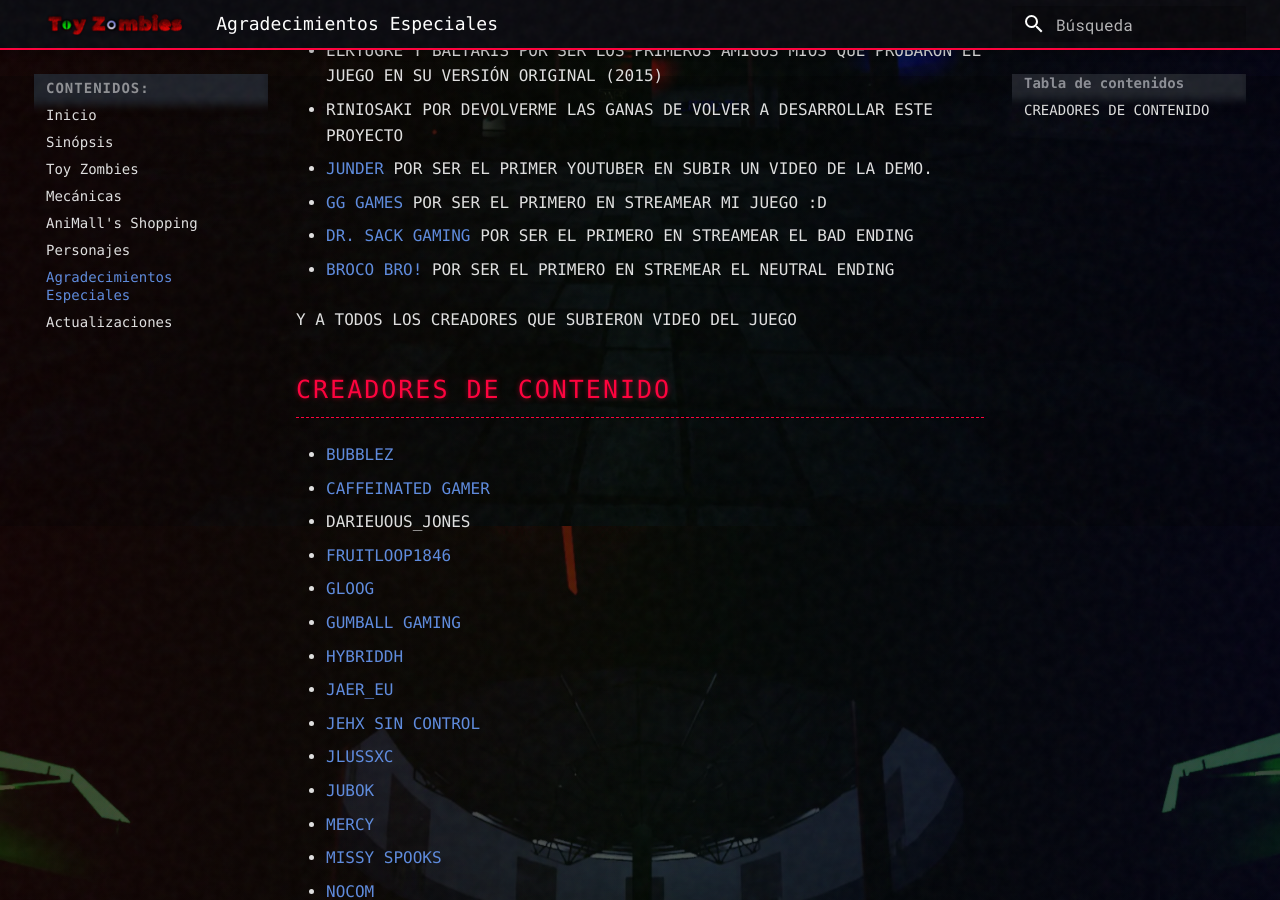
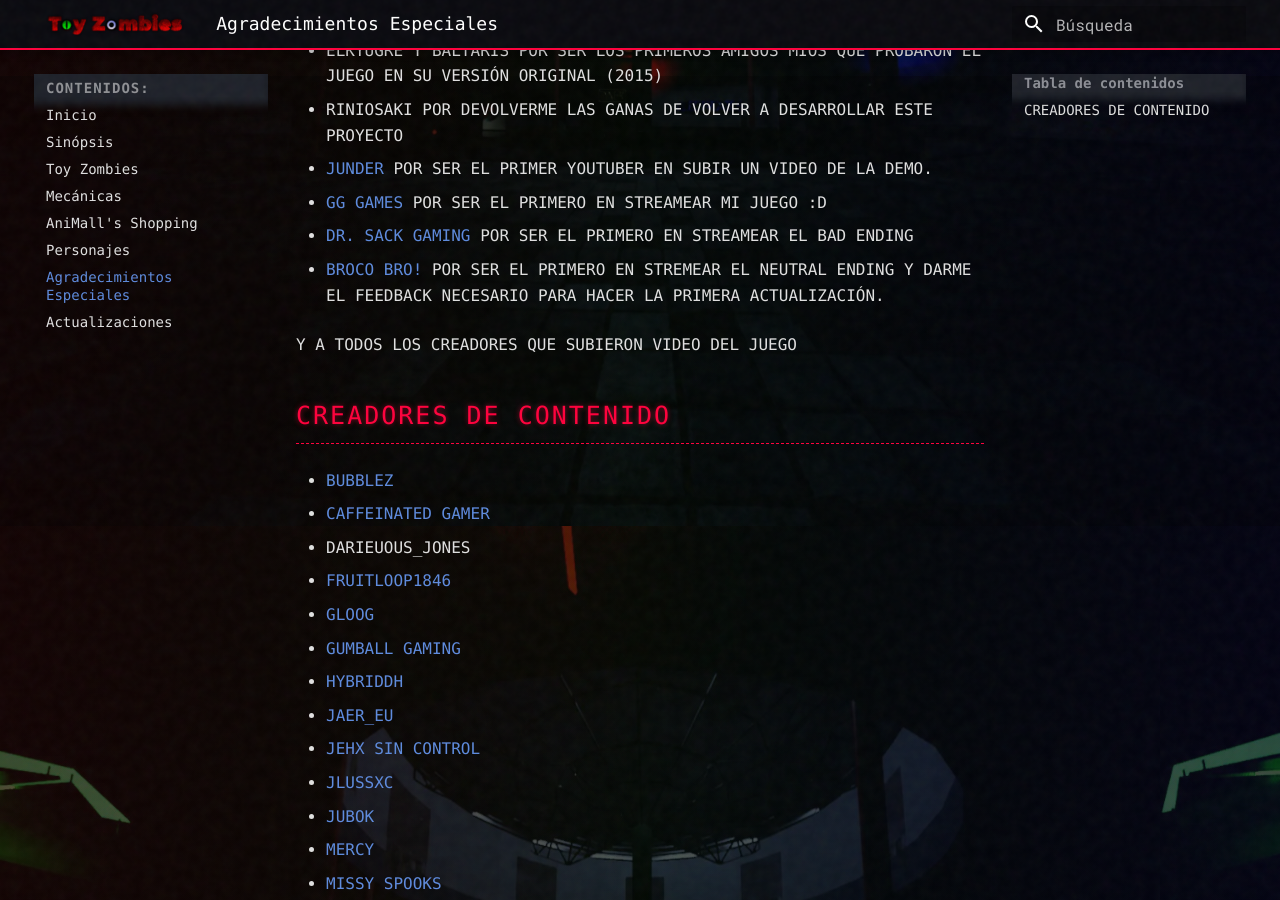
Before and after one commit to Hec-Thor-Tech/toy-zombies, an MkDocs documentation site: the page built from docs/gracias.md, in a window 1280 px wide and 900 px high, scrolled down 374 px. Built offline with MkDocs 1.6.1 and Material for MkDocs 9.7.7, drawn with Linux system fonts in a browser that asks for light colours.

Commit message:
Actualizacion de la p├ígina oficial

```diff
--- a/docs/gracias.md
+++ b/docs/gracias.md
@@ -24,7 +24,7 @@
 POR SER EL PRIMERO EN STREAMEAR EL BAD ENDING
 
 - [BROCO BRO!](https://www.youtube.com/@BrocoBRO)
-POR SER EL PRIMERO EN STREMEAR EL NEUTRAL ENDING
+POR SER EL PRIMERO EN STREMEAR EL NEUTRAL ENDING Y DARME EL FEEDBACK NECESARIO PARA HACER LA PRIMERA ACTUALIZACIÓN.
 
 Y A TODOS LOS CREADORES QUE SUBIERON VIDEO DEL JUEGO
 
```
Also changed, not shown: site/gracias/index.html, site/search/search_index.json.
